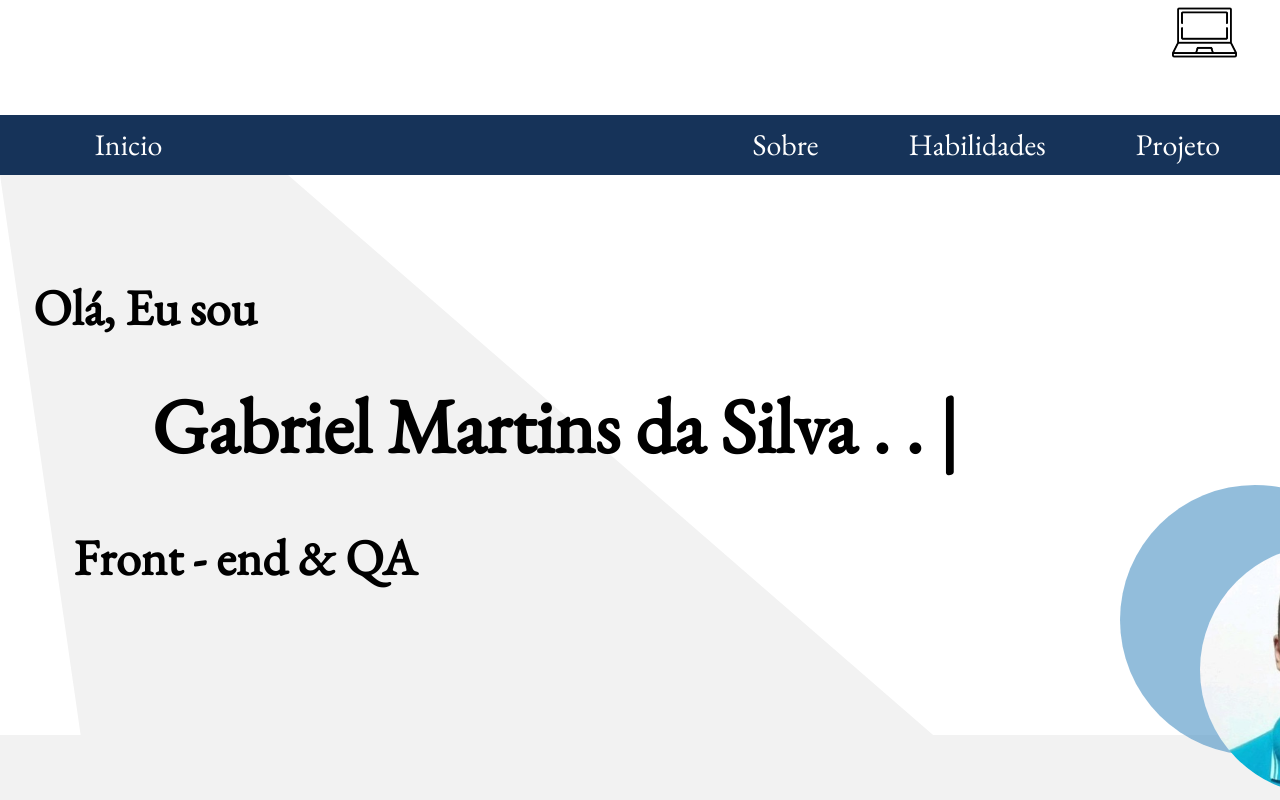
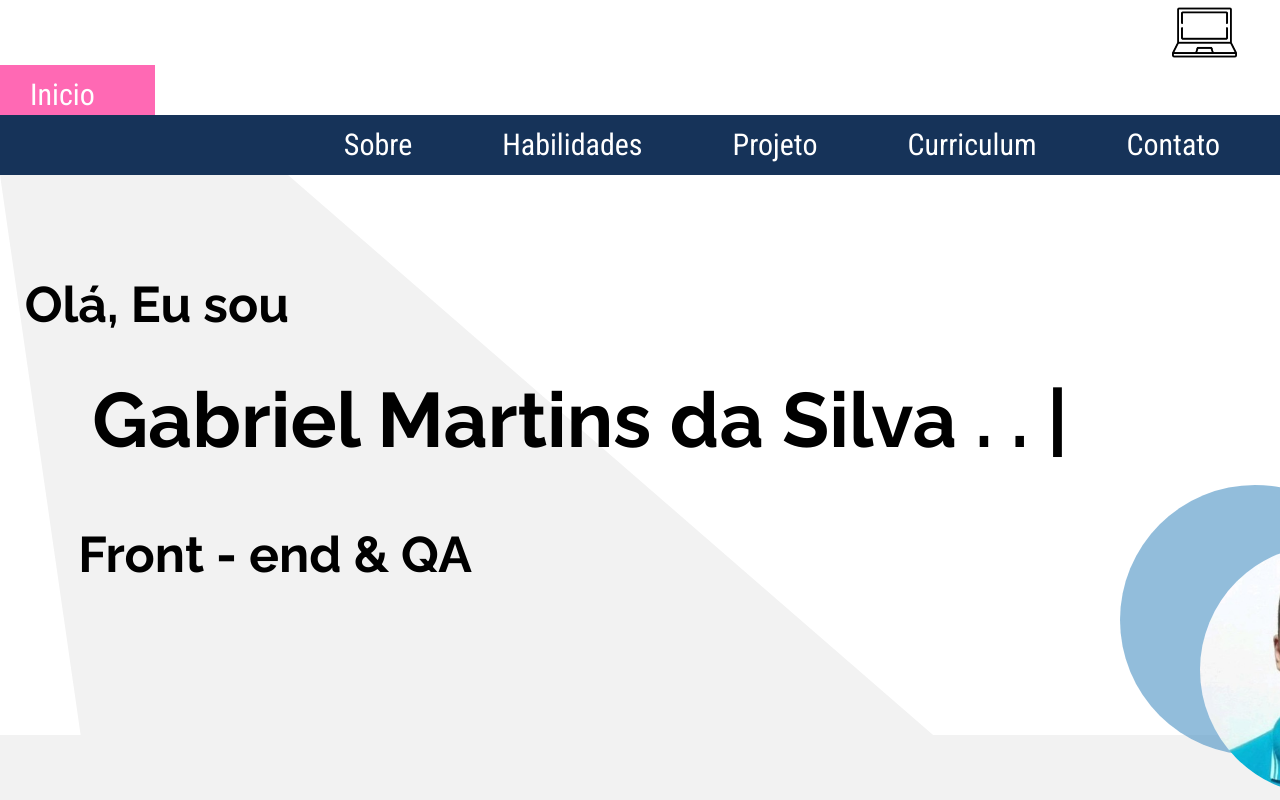
Before and after one commit to programacaogabriel/gabrielmartinsdasilva, a plain HTML site: page index.html in a window 1280 px wide. Shown: the top 800 px of the page. Drawn offline with nearby package versions, Linux system fonts and the light colour scheme.

Commit message:
:pencil2: Fonts
Arrumando fonts corretas do projeto

```diff
--- a/estilos/layout.css
+++ b/estilos/layout.css
@@ -51,14 +51,16 @@ nav ul {
 nav ul#menu_esquerda {
     float: left;
     line-height: 60px;
-    margin-right: 500px;
+    margin-right: 300px;
+    background-color: hotpink
+
 
 
 }
 
 nav ul#menu_direita {
     float: right;
-    margin-top: 50px;
+    margin-top: -10px;
     line-height: 60px;
     width: 100%;
     background-color: #163359;
@@ -151,14 +153,14 @@ div#saudacao {
     width: 350px;
     height: 55px;
     margin-top: 100px;
-    margin-left: -30px;
+    margin-left: -18px;
     text-align: left;
     position: absolute;
 
 }
 
 div#animacao_nome {
-    width: 950px;
+    width: 1000px;
     height: 50px;
     margin-top: 200px;
     margin-left: 80px;
@@ -170,10 +172,10 @@ div#animacao_nome {
 
 div#area_conhecimento {
 
-    width: 350px;
+    width: 400px;
     height: 55px;
     margin-top: 350px;
-    margin-left: 70px;
+    margin-left: 75px;
     text-align: left;
     position: absolute;
 
@@ -203,3 +205,25 @@ div#github_icone {
     margin-top: 100px;
     margin-right: 50px;
 }
+
+
+/* ================ INICIO SEÇÃO SOBRE ===============*/
+
+#sobre{
+
+    background-color: hotpink;
+    width: auto;
+    margin: auto;
+    height: 600px;
+    margin-top: 50px;
+    border-top: solid 1px #163359;
+
+
+}
+
+
+
+
+
+
+/* ================ FIM SEÇÃO SOBRE ===============*/
--- a/estilos/tipografia.css
+++ b/estilos/tipografia.css
@@ -1,7 +1,8 @@
 /*
 TIPROGRAFIA
-font-family: 'EB Garamond', serif;
 font-family: 'Open Sans', sans-serif;
+font-family: 'Raleway', sans-serif;
+font-family: 'Roboto Condensed', sans-serif;
 
 */
 
@@ -11,7 +12,7 @@ font-family: 'Open Sans', sans-serif;
 }
 
 h1, h2, h3 {
-    font-family: 'EB Garamond', serif;
+    font-family:'Raleway', sans-serif;
     text-align: center;
     color: #000000;
 
@@ -31,7 +32,7 @@ h3{
 }
 
 p, li , a {
-    font-family: 'EB Garamond', serif;
+    font-family:'Roboto Condensed', sans-serif;
     color: #000000;
     text-align: left;
     font-size: 30px;
--- a/index.html
+++ b/index.html
@@ -6,10 +6,11 @@
     <meta http-equiv="X-UA-Compatible" content="IE=edge">
     <meta name="viewport" content="width=device-width, initial-scale=1.0">
     <title>Document</title>
+
     <link rel="preconnect" href="https://fonts.googleapis.com">
 <link rel="preconnect" href="https://fonts.gstatic.com" crossorigin>
-    <link href="https://fonts.googleapis.com/css2?family=EB+Garamond&family=Open+Sans:wght@300&display=swap"
-        rel="stylesheet">
+<link href="https://fonts.googleapis.com/css2?family=Open+Sans:wght@300&family=Raleway:wght@700&family=Roboto+Condensed&display=swap" rel="stylesheet">
+
     <link href="./estilos/layout.css" rel="stylesheet" />
     <link href="./estilos/tipografia.css" rel="stylesheet" />
 
@@ -22,13 +23,13 @@
         <nav>
             <div id="tipo_template"></div>
 
-            <ul id="menu_direita">
             <ul id="menu_esquerda">
                 <li>
                     <a href="#">Inicio</a>
                 </li>
             </ul>
 
+            <ul id="menu_direita">
                 <li><a href="#">Sobre</a></li>
                 <li><a href="#">Habilidades</a></li>
                 <li><a href="#">Projeto</a></li>
@@ -69,6 +70,11 @@
     </header>
 
 
+    <section id="sobre">
+    </section>
+
+
+
 </body>
 
 </html>
```
Lines whose indentation alone changed are shown as unchanged.
